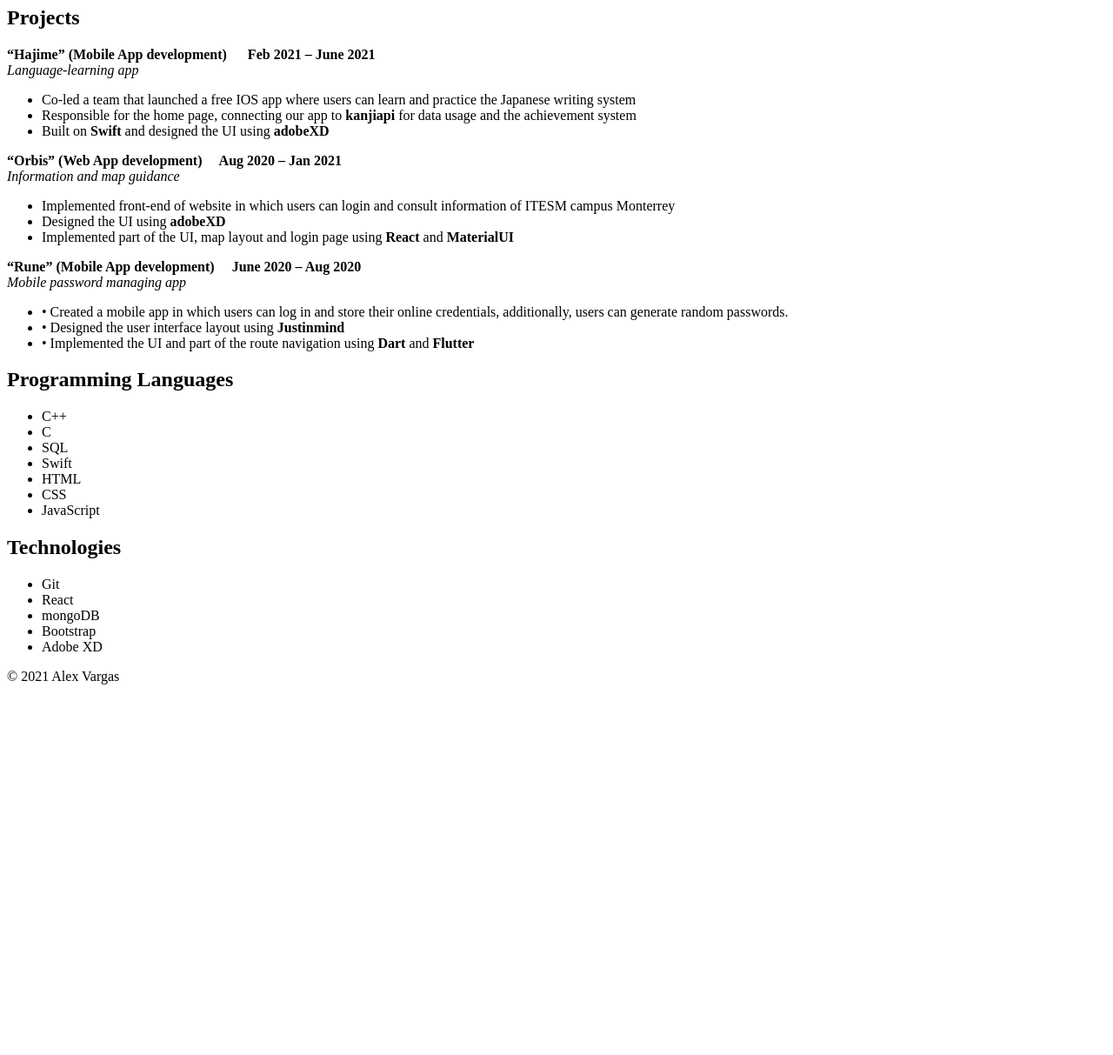
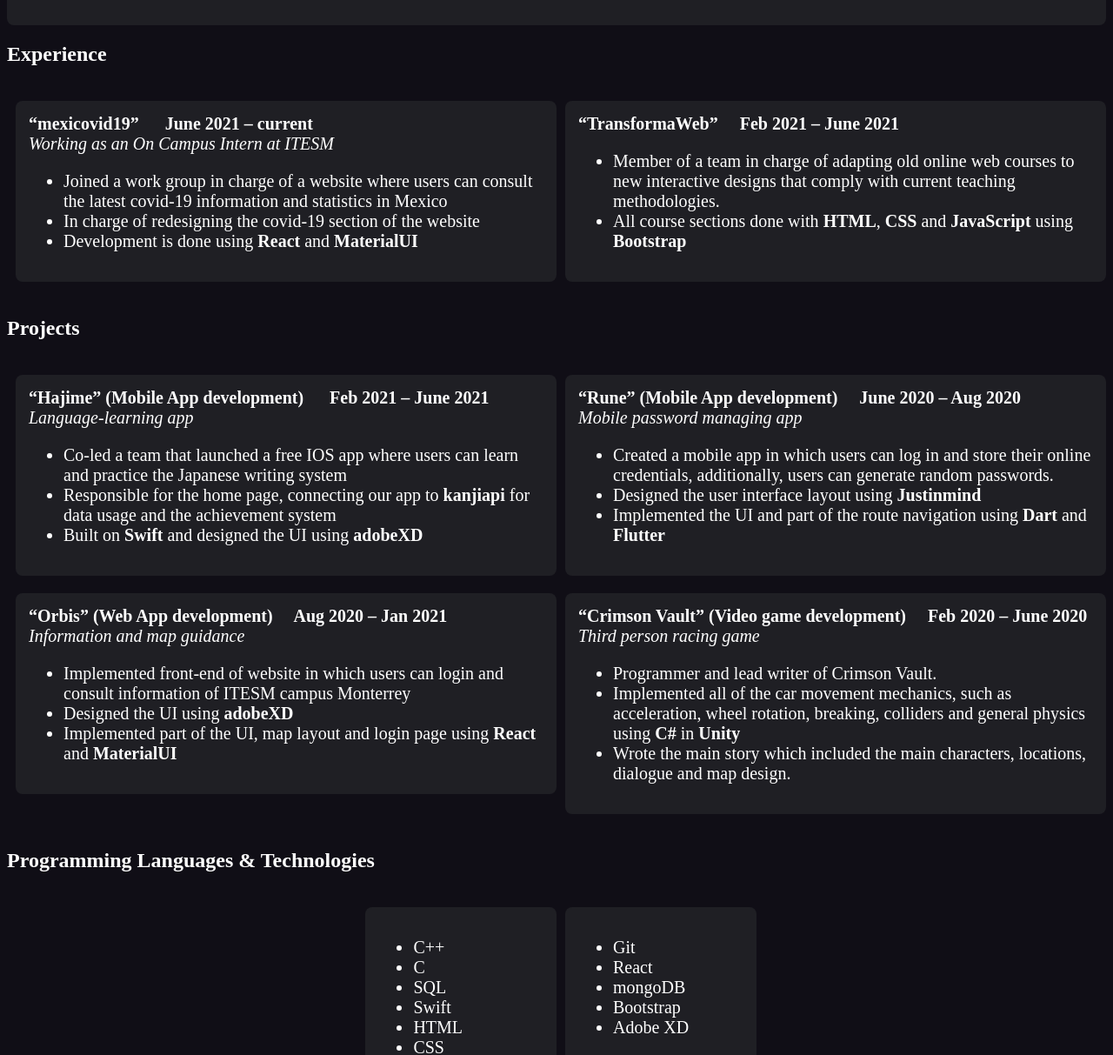
Before and after one commit to alexvargas01/cvWeb, a plain HTML site: page index.html in a window 1280 px wide. Shown: the part 370-1583 px from the top of the page at 87% size. Before the commit the page ends 1165 px from the top, so only its background shows below. Drawn offline with Linux system fonts and the light colour scheme.

Commit message:
added styles.css

```diff
--- a/index.html
+++ b/index.html
@@ -2,20 +2,34 @@
 <html>
 
 <head>
-    <title>CV</title>
+    <link rel="stylesheet" href="styles.css">
+    <title>Alex Vargas | CV</title>
 </head>
 
-<body>
-    <header>
+<body class="bodyColor">
+    <header class="header">
+        <div class="heads">
+            <div><img src="img_avatar.jpg" style="width:300px" alt="Avatar"></div>
+
+            <div>
+                <span>
                     <h1>Alex Jesús Vargas Castro</h1>
+                </span>
+                <div>
                     <p>
                         Computer Science student @ ITESM
                     </p>
+                </div>
+                <p>a00824525@itesm.mx</p>
+            </div>
+        </div>
+
     </header>
     <main>
-        <div>
-            <div>
+
         <h2>Experience</h2>
+        <div class="exp">
+            <div class="topCard">
                 <strong>“mexicovid19” &emsp; June 2021 – current</strong>
                 <br />
                 <i>Working as an On Campus Intern at ITESM</i>
@@ -26,7 +40,7 @@
                     <li>Development is done using <strong>React</strong> and <strong>MaterialUI</strong></li>
                 </ul>
             </div>
-            <div>
+            <div class="topCard">
                 <strong>“TransformaWeb”&emsp; Feb 2021 – June 2021</strong>
                 <br />
                 <ul>
@@ -39,15 +53,20 @@
                     </li>
                 </ul>
             </div>
-            </section>
-            <div>
-                <div>
+        </div>
+
+
         <h2>Projects</h2>
+        <div class="pry">
+            <div class="proyCards">
+                <div class="colWidth">
+                    <div class="cards">
                         <strong>“Hajime” (Mobile App development) &emsp; Feb 2021 – June 2021</strong>
                         <br />
                         <i>Language-learning app </i>
                         <ul>
-                        <li>Co-led a team that launched a free IOS app where users can learn and practice the Japanese
+                            <li>Co-led a team that launched a free IOS app where users can learn and practice the
+                                Japanese
                                 writing system </li>
                             <li>Responsible for the home page, connecting our app to <strong>kanjiapi</strong> for data
                                 usage
@@ -55,13 +74,14 @@
                             <li>Built on <strong>Swift</strong> and designed the UI using <strong>adobeXD</strong> </li>
                         </ul>
                     </div>
-                <div>
+                    <div class="cards">
                         <strong>“Orbis” (Web App development)&emsp; Aug 2020 – Jan 2021 </strong>
                         <br />
                         <i>Information and map guidance</i>
                         <ul>
                             <li>
-                            Implemented front-end of website in which users can login and consult information of ITESM
+                                Implemented front-end of website in which users can login and consult information of
+                                ITESM
                                 campus Monterrey
                             </li>
                             <li>Designed the UI using <strong>adobeXD</strong>
@@ -71,25 +91,49 @@
                             </li>
                         </ul>
                     </div>
-                <div>
+                </div>
+                <div class="colWidth">
+                    <div class="cards">
                         <strong>“Rune” (Mobile App development)&emsp; June 2020 – Aug 2020 </strong>
                         <br />
                         <i>Mobile password managing app</i>
                         <ul>
                             <li>
-                            • Created a mobile app in which users can log in and store their online credentials,
+                                Created a mobile app in which users can log in and store their online credentials,
                                 additionally, users can generate random passwords.
                             </li>
-                        <li>• Designed the user interface layout using <strong>Justinmind</strong>
+                            <li>Designed the user interface layout using <strong>Justinmind</strong>
                             </li>
-                        <li>• Implemented the UI and part of the route navigation using <strong>Dart</strong> and
+                            <li>Implemented the UI and part of the route navigation using <strong>Dart</strong> and
                                 <strong>Flutter</strong>
                             </li>
                         </ul>
                     </div>
-                </section>
-                <div>
-                    <h2>Programming Languages</h2>
+
+                    <div class="cards">
+                        <strong>“Crimson Vault” (Video game development)&emsp; Feb 2020 – June 2020 </strong>
+                        <br />
+                        <i>Third person racing game</i>
+                        <ul>
+                            <li>
+                                Programmer and lead writer of Crimson Vault.
+                            </li>
+                            <li>Implemented all of the car movement mechanics, such as acceleration, wheel rotation,
+                                breaking, colliders and general physics using <strong>C#</strong> in
+                                <strong>Unity</strong>
+                            </li>
+                            <li>Wrote the main story which included the main characters, locations, dialogue and map
+                                design.
+                            </li>
+                        </ul>
+                    </div>
+                </div>
+            </div>
+        </div>
+
+        <h2>Programming Languages & Technologies</h2>
+        <div class="prgo">
+            <div class="bottomCard">
                 <ul>
                     <li>C++</li>
                     <li>C</li>
@@ -99,9 +143,9 @@
                     <li>CSS</li>
                     <li>JavaScript</li>
                 </ul>
-                    </section>
-                    <div>
-                        <h2>Technologies</h2>
+            </div>
+
+            <div class="bottomCard">
                 <ul>
                     <li>Git</li>
                     <li>React</li>
@@ -109,7 +153,9 @@
                     <li>Bootstrap</li>
                     <li>Adobe XD</li>
                 </ul>
-                        </section>
+            </div>
+        </div>
+
     </main>
     <footer>
         <span>©</span> 2021 Alex Vargas
--- /dev/null
+++ b/styles.css
@@ -0,0 +1,81 @@
+.header {
+    padding: 25px;
+    text-align: left;
+    background: #1F1F24;
+    color: white;
+    font-size: 30px;
+    border-radius: 8px;
+}
+
+.bodyColor {
+    background-color: #100E16;
+    color: white;
+}
+
+.heads {
+    display: flex;
+    justify-content: space-evenly;
+}
+
+.exp {
+    display: flex;
+    justify-content: space-between;
+}
+
+.pry {
+    display: flex;
+    justify-content: space-between;
+}
+
+.prgo {
+    display: flex;
+    justify-content: center;
+}
+
+.topCard {
+    padding: 15px;
+    background: #1F1F24;
+    color: white;
+    font-size: 20px;
+    border-radius: 8px;
+    margin-top: 20px;
+    margin-bottom: 20px;
+    margin-left: 10px;
+    width: 50%;
+}
+
+.cards {
+    padding: 15px;
+    background: #1F1F24;
+    color: white;
+    font-size: 20px;
+    border-radius: 8px;
+    margin-top: 20px;
+    margin-bottom: 20px;
+    margin-left: 10px;
+}
+
+.proyCards {
+    display: flex;
+    justify-content: space-between;
+}
+
+.colWidth {
+    width: 50%;
+}
+
+.bottomCard {
+    padding: 15px;
+    background: #1F1F24;
+    color: white;
+    font-size: 20px;
+    border-radius: 8px;
+    margin-top: 20px;
+    margin-bottom: 20px;
+    margin-left: 10px;
+    width: 15%;
+}
+
+img {
+    border-radius: 60%;
+  }
```
Also changed, not shown: img_avatar.jpg (added). Lines whose indentation alone changed are shown as unchanged.
